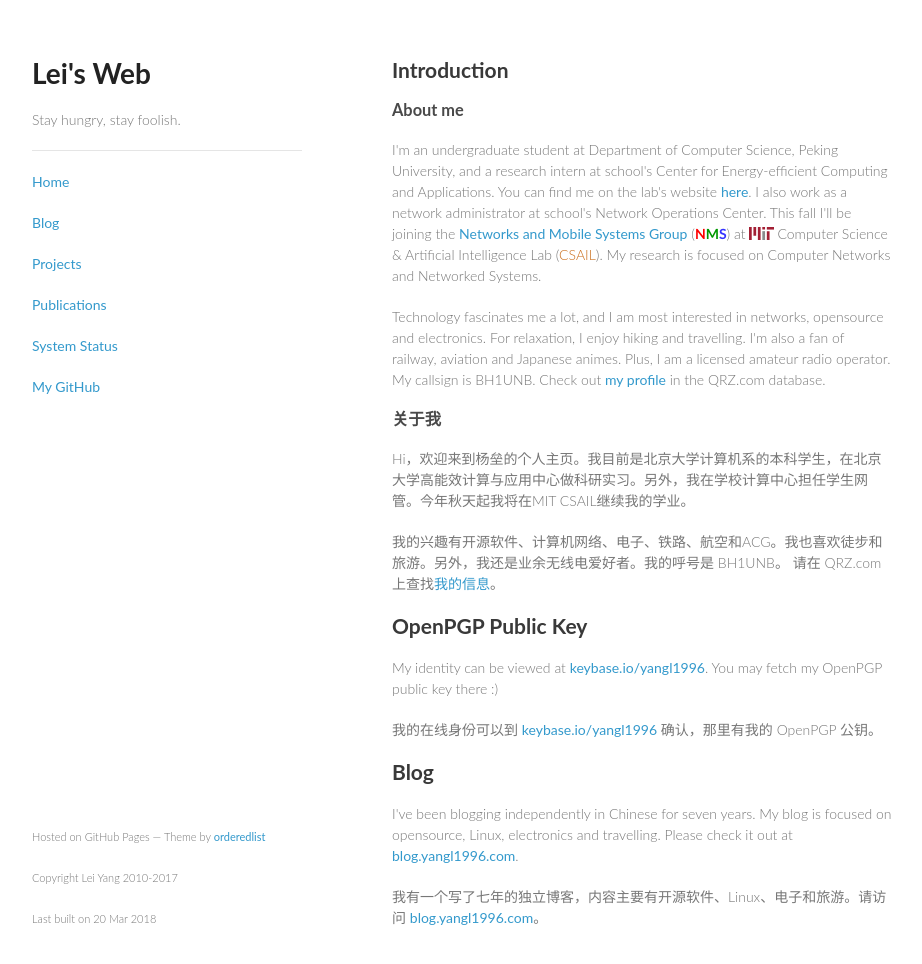
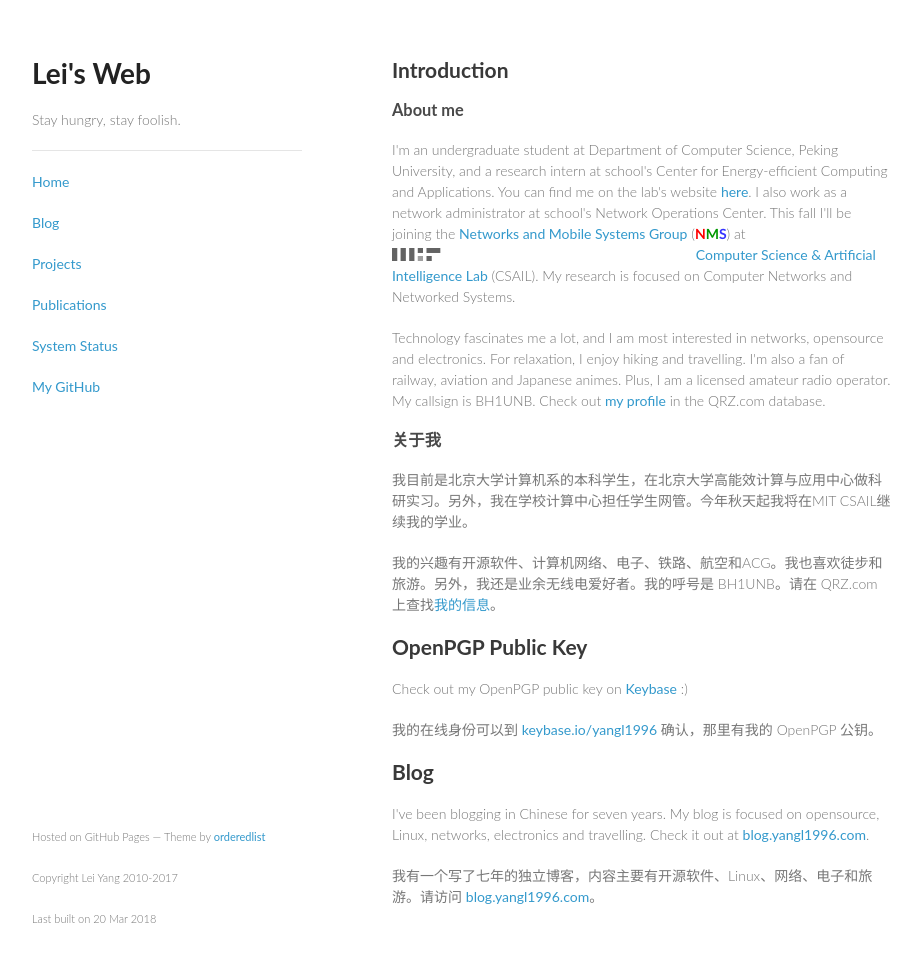
Before and after one commit to yangl1996/homepage, a Jekyll site: the page built from index.html, in a window 1280 px wide and 998 px high. Shown: the top 964 px of the window, without its empty margins (178-1100 px from the left). Built offline with Jekyll 4.4.1, drawn with Linux system fonts in a browser that asks for light colours; some web fonts are replaced; comment, search, counter and statistics services are not loaded.

Commit message:
change logo color

```diff
--- a/index.html
+++ b/index.html
@@ -6,28 +6,47 @@
 
 <h3>About me</h3>
 
-<p>I'm an undergraduate student at Department of Computer Science, Peking University, and a research intern at school's Center for Energy-efficient Computing and Applications. You can find me on the lab's website <a href="http://ceca.pku.edu.cn/en/team.php?action=show&member_id=199">here</a>. I also work as a network administrator at school's Network Operations Center. This fall I'll be joining the <a href="http://nms.csail.mit.edu">Networks and Mobile Systems Group</a> (<font face="Trebuchet MS"><b><font color="#FF0000">N</font><font color="#009900">M</font><font color="#3333FF">S</font></b></font>) at <img src="static/MIT_logo.svg" alt="MIT" height="1em"> Computer Science & Artificial Intelligence Lab (<font color="#CA6C18">CSAIL</font>). My research is focused on Computer Networks and Networked Systems.</p>
+<p>I'm an undergraduate student at Department of Computer Science, Peking University, and a research intern at school's Center for Energy-efficient Computing and Applications. You can find me on the lab's website <a href="http://ceca.pku.edu.cn/en/team.php?action=show&member_id=199">here</a>. I also work as a network administrator at school's Network Operations Center. This fall I'll be joining the <a href="http://nms.csail.mit.edu">Networks and Mobile Systems Group</a> (<font face="Trebuchet MS"><b><font color="#FF0000">N</font><font color="#009900">M</font><font color="#3333FF">S</font></b></font>) at
+<svg version="1.1" xmlns="http://www.w3.org/2000/svg" xmlns:xlink="http://www.w3.org/1999/xlink">
+    <!-- Generator: Sketch 44 (41411) - http://www.bohemiancoding.com/sketch -->
+    <!-- source: csail.mit.edu -->
+    <title>MIT LOGO</title>
+    <desc>Created with Sketch.</desc>
+    <defs></defs>
+    <g id="Symbols" stroke="none" stroke-width="1" fill="none" fill-rule="evenodd">
+        <g id="Black-nav" transform="translate(-1116.000000, -67.000000)">
+            <g id="MIT-LOGO" transform="translate(1116.000000, 67.000000)">
+                <polygon id="Fill-1" fill="#636363" points="17.1686747 25 22.439759 25 22.439759 0 17.1686747 0"></polygon>
+                <polygon id="Fill-2" fill="#636363" points="0 25 5.27108434 25 5.27108434 0 0 0"></polygon>
+                <polygon id="Fill-3" fill="#636363" points="8.58433735 17.0180723 13.8554217 17.0180723 13.8554217 0 8.58433735 0"></polygon>
+                <polygon id="Fill-4" fill="#636363" points="25.753012 4.96987952 31.0240964 4.96987952 31.0240964 0.00015060241 25.753012 0.00015060241"></polygon>
+                <polygon id="Fill-5" fill="#636363" points="34.4879518 25 39.7590361 25 39.7590361 7.98192771 34.4879518 7.98192771"></polygon>
+                <polygon id="Fill-6" fill="#9F9F9F" points="25.753012 25 31.0240964 25 31.0240964 7.98192771 25.753012 7.98192771"></polygon>
+                <polygon id="Fill-7" fill="#636363" points="34.4879518 4.96987952 48.3435241 4.96987952 48.3435241 0.00015060241 34.4879518 0.00015060241"></polygon>
+            </g>
+        </g>
+    </g>
+</svg>
+<a href="https://www.csail.mit.edu">Computer Science & Artificial Intelligence Lab</a> (CSAIL). My research is focused on Computer Networks and Networked Systems.</p>
 
 <p>Technology fascinates me a lot, and I am most interested in networks, opensource and electronics. For relaxation, I enjoy hiking and travelling. I'm also a fan of railway, aviation and Japanese animes. Plus, I am a licensed amateur radio operator. My callsign is BH1UNB. Check out <a href="https://www.qrz.com/db/BH1UNB" target="blank">my profile</a> in the QRZ.com database.</p>
 
 <h3>关于我</h3>
 
-<p>Hi，欢迎来到杨垒的个人主页。我目前是北京大学计算机系的本科学生，在北京大学高能效计算与应用中心做科研实习。另外，我在学校计算中心担任学生网管。今年秋天起我将在MIT CSAIL继续我的学业。</p>
+<p>我目前是北京大学计算机系的本科学生，在北京大学高能效计算与应用中心做科研实习。另外，我在学校计算中心担任学生网管。今年秋天起我将在MIT CSAIL继续我的学业。</p>
 
-<p>我的兴趣有开源软件、计算机网络、电子、铁路、航空和ACG。我也喜欢徒步和旅游。另外，我还是业余无线电爱好者。我的呼号是 BH1UNB。
-请在 QRZ.com 上查找<a href="https://www.qrz.com/db/BH1UNB" target="blank">我的信息</a>。</p>
+<p>我的兴趣有开源软件、计算机网络、电子、铁路、航空和ACG。我也喜欢徒步和旅游。另外，我还是业余无线电爱好者。我的呼号是 BH1UNB。请在 QRZ.com 上查找<a href="https://www.qrz.com/db/BH1UNB" target="blank">我的信息</a>。</p>
 
 <h2>OpenPGP Public Key</h2>
 
-<p>My identity can be viewed at <a href="https://keybase.io/yangl1996">keybase.io/yangl1996</a>. You may fetch my OpenPGP public key there :)</p>
+<p>Check out my OpenPGP public key on <a href="https://keybase.io/yangl1996">Keybase</a> :)</p>
 
 <p>我的在线身份可以到 <a href="https://keybase.io/yangl1996">keybase.io/yangl1996</a> 确认，那里有我的 OpenPGP 公钥。</p>
 
 <h2>Blog</h2>
-<p>I've been blogging independently in Chinese for seven years. My blog is focused on opensource, Linux, electronics
-    and travelling. Please check it out at <a href = "http://blog.yangl1996.com">blog.yangl1996.com</a>.</p>
+<p>I've been blogging in Chinese for seven years. My blog is focused on opensource, Linux, networks, electronics and travelling. Check it out at <a href="http://blog.yangl1996.com">blog.yangl1996.com</a>.</p>
 
-<p>我有一个写了七年的独立博客，内容主要有开源软件、Linux、电子和旅游。请访问 <a href = "http://blog.yangl1996.com">blog.yangl1996.com</a>。</p>
+<p>我有一个写了七年的独立博客，内容主要有开源软件、Linux、网络、电子和旅游。请访问 <a href = "http://blog.yangl1996.com">blog.yangl1996.com</a>。</p>
 
 
 
--- a/static/minimal/stylesheets/styles.css
+++ b/static/minimal/stylesheets/styles.css
@@ -16,7 +16,7 @@
   margin:0 0 20px;
 }
 
-p img{
+p svg{
   display: inline-flex;
   align-self: center;
   position: relative;
```
